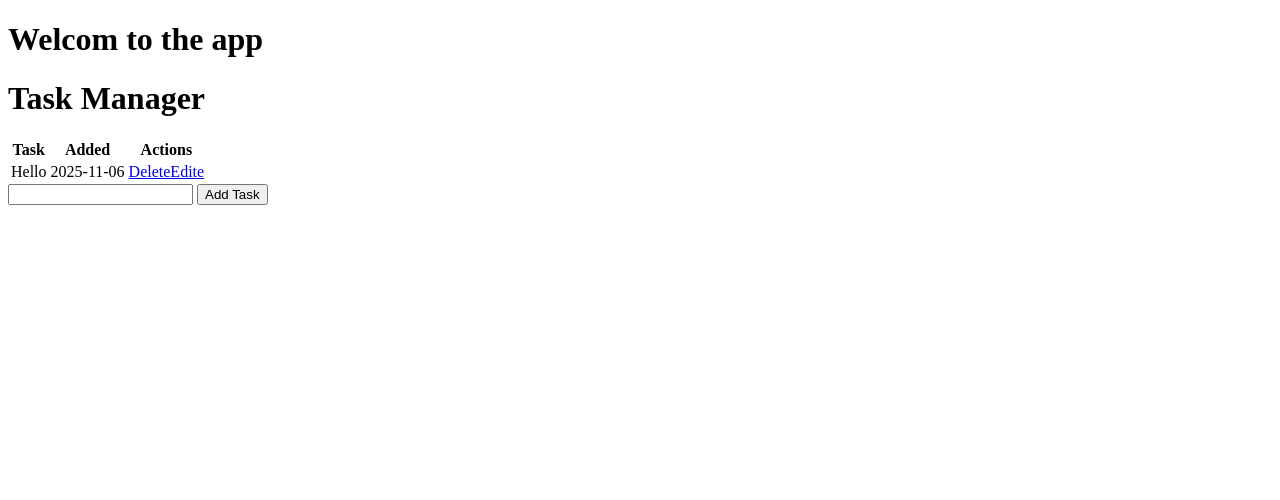
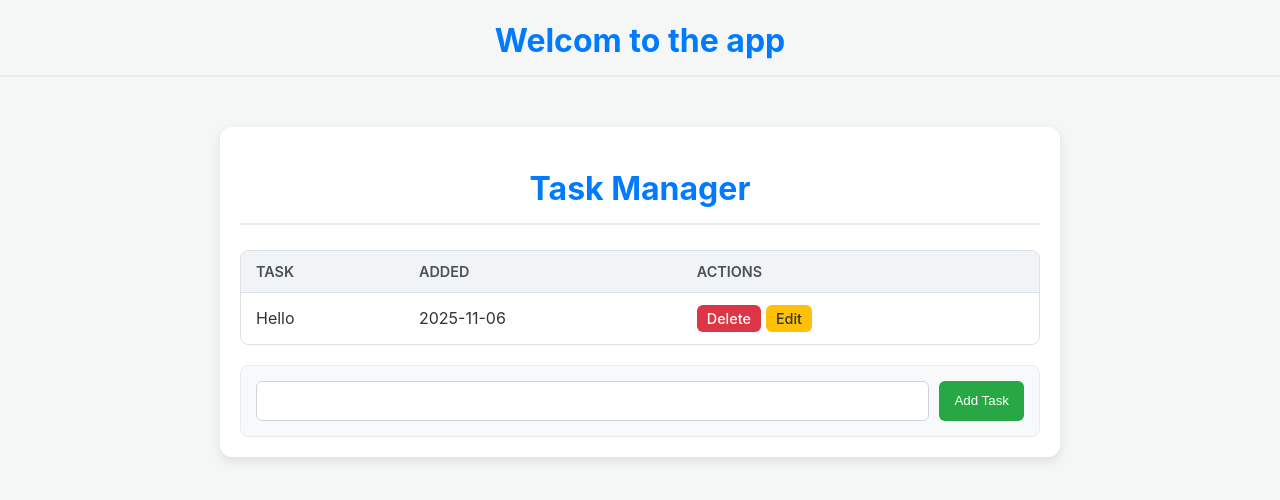
Before and after one commit to LuisEmil/task-manager-python, a Flask app: page / in a window 1280 px wide. Shown: the top 500 px of the page. Run offline with Flask 3, Linux system fonts and the light colour scheme.

Commit message:
added css

```diff
--- /dev/null
+++ b/static/index.css
@@ -0,0 +1,121 @@
+/* Global Reset and Font */
+body {
+  margin: 0;
+  padding: 0;
+  font-family: -apple-system, BlinkMacSystemFont, "Segoe UI", Roboto, Helvetica,
+    Arial, sans-serif;
+  background-color: #f4f7f6;
+  color: #333;
+}
+
+.content {
+  max-width: 800px;
+  margin: 50px auto;
+  padding: 20px;
+  background: white;
+  box-shadow: 0 4px 12px rgba(0, 0, 0, 0.1);
+  border-radius: 12px;
+}
+
+h1 {
+  color: #007bff;
+  text-align: center;
+  border-bottom: 2px solid #e9ecef;
+  padding-bottom: 15px;
+  margin-bottom: 25px;
+}
+
+/* Table Styling */
+table {
+  width: 100%;
+  border-collapse: separate;
+  border-spacing: 0;
+  margin-bottom: 20px;
+  border: 1px solid #dee2e6;
+  border-radius: 8px;
+  overflow: hidden; /* Ensures rounded corners apply to borders */
+}
+
+th,
+td {
+  padding: 12px 15px;
+  text-align: left;
+  border-bottom: 1px solid #dee2e6;
+}
+
+th {
+  background-color: #f0f4f7;
+  font-weight: 600;
+  color: #495057;
+  text-transform: uppercase;
+  font-size: 0.9em;
+}
+
+tr:last-child td {
+  border-bottom: none;
+}
+
+/* Form and Inputs */
+form {
+  display: flex;
+  gap: 10px;
+  padding: 15px;
+  background-color: #f8f9fa;
+  border-radius: 8px;
+  border: 1px solid #e9ecef;
+}
+
+input[type="text"] {
+  flex-grow: 1;
+  padding: 10px;
+  border: 1px solid #ced4da;
+  border-radius: 6px;
+  font-size: 1em;
+}
+
+input[type="submit"],
+a {
+  cursor: pointer;
+  padding: 10px 15px;
+  border: none;
+  border-radius: 6px;
+  text-decoration: none;
+  font-weight: 500;
+  transition: background-color 0.2s;
+  white-space: nowrap;
+}
+
+#btn_add {
+  background-color: #28a745;
+  color: white;
+}
+#btn_add:hover {
+  background-color: #218838;
+}
+
+/* Action Links (Delete/Edit) */
+td a {
+  display: inline-block;
+  padding: 5px 10px;
+  margin-right: 5px;
+  font-size: 0.9em;
+  text-align: center;
+}
+
+/* Edit link */
+td a[href*="edit"] {
+  background-color: #ffc107;
+  color: #333;
+}
+td a[href*="edit"]:hover {
+  background-color: #e0a800;
+}
+
+/* Delete link */
+td a[href*="delete"] {
+  background-color: #dc3545;
+  color: white;
+}
+td a[href*="delete"]:hover {
+  background-color: #c82333;
+}
--- a/templates/base.html
+++ b/templates/base.html
@@ -3,6 +3,10 @@
   <head>
     <meta charset="UTF-8" />
     <meta name="viewport" content="width=device-width, initial-scale=1.0" />
+    <link
+      rel="stylesheet"
+      href="{{ url_for('static', filename='index.css') }}"
+    />
     {% block head%} {% endblock%}
   </head>
   <body>
--- a/templates/index.html
+++ b/templates/index.html
@@ -20,7 +20,7 @@
       <td>{{task.created.strftime("%Y-%m-%d")}}</td>
       <td>
         <a href="/delete/{{task.id}}">Delete</a
-        ><a href="/edit/{{task.id}}">Edite</a>
+        ><a href="/edit/{{task.id}}">Edit</a>
       </td>
     </tr>
     {% endfor %}
```
Also changed, not shown: instance/task.db.
